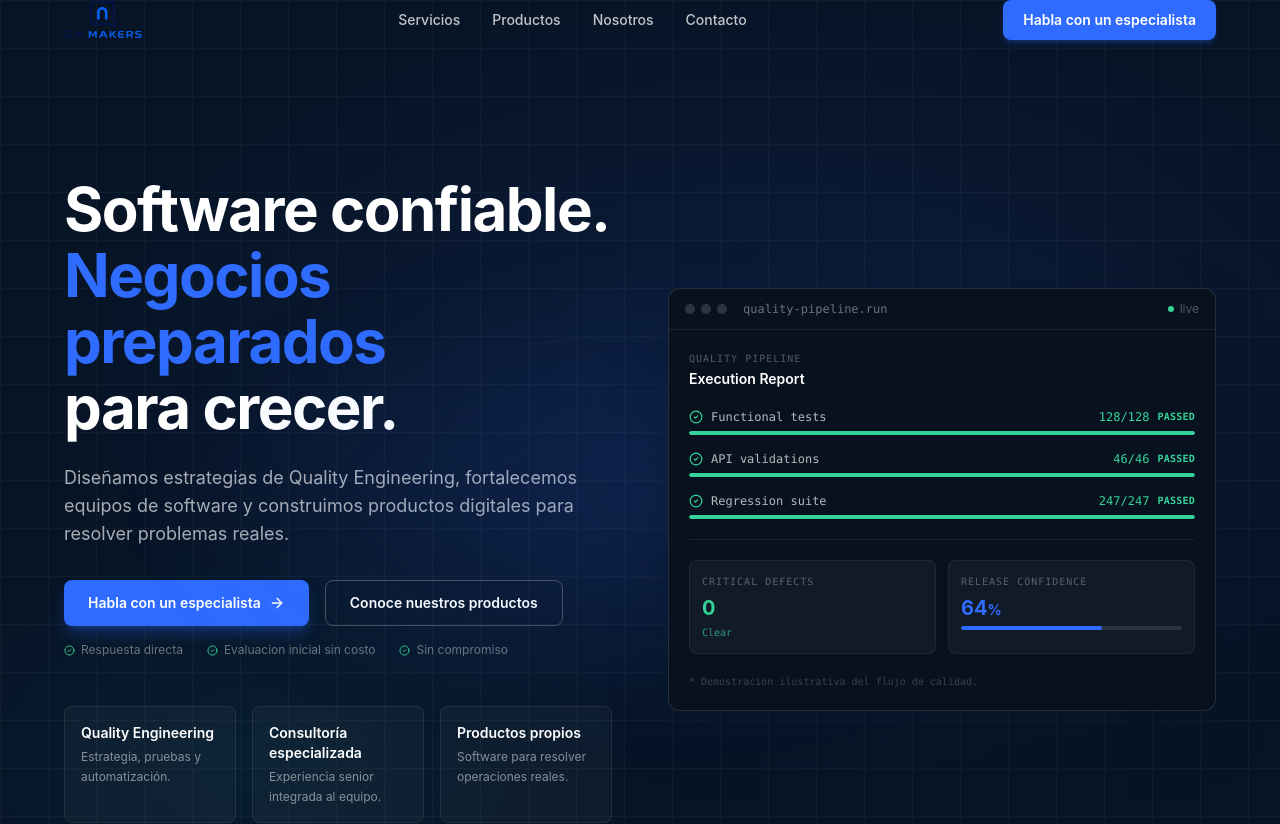
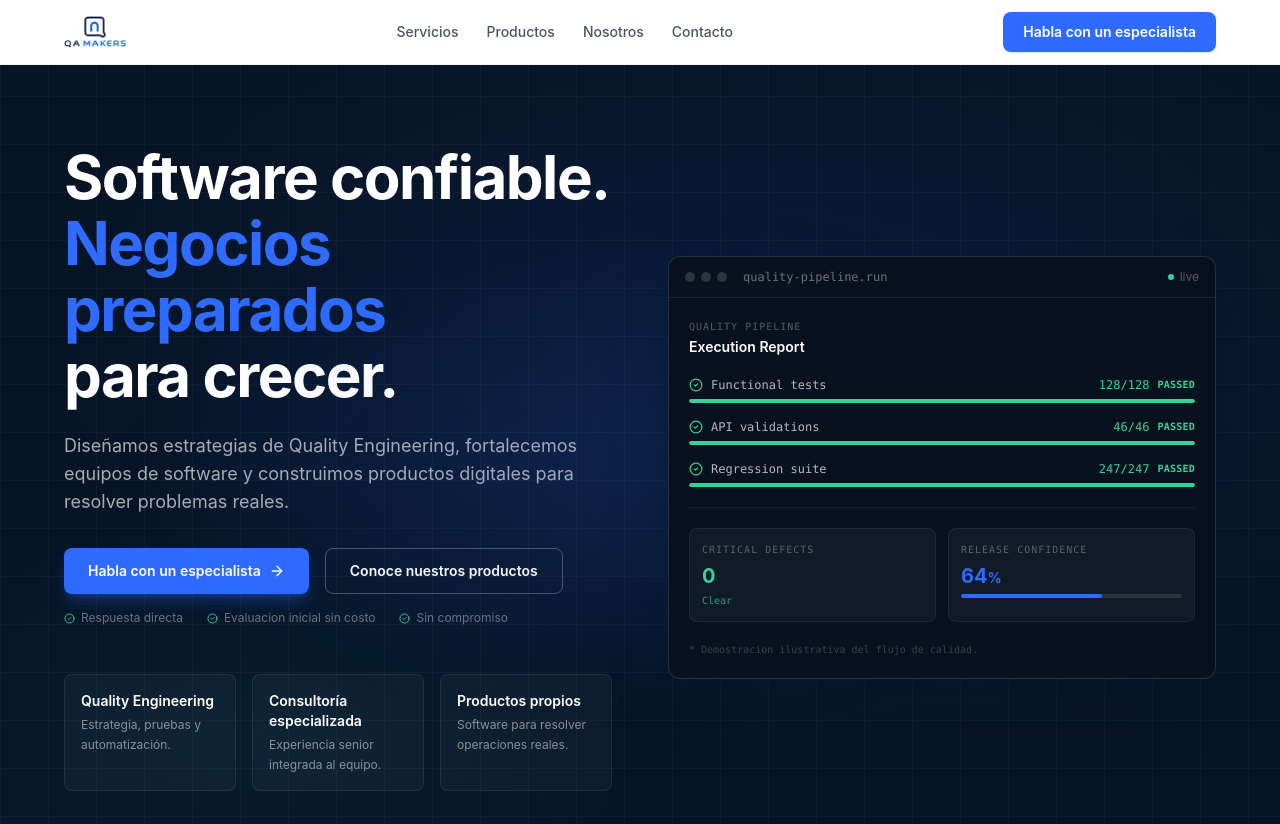
Before and after one commit to QaMakers/qa-makers-corporate, a React (Vite) app: page / in a window 1280 px wide. Shown: the top 824 px of the page. Built offline with nearby package versions, Linux system fonts and the light colour scheme.

Commit message:
Corrección de UX

```diff
--- a/index.html
+++ b/index.html
@@ -2,9 +2,10 @@
 <html lang="es-MX">
   <head>
     <meta charset="UTF-8" />
-    <link rel="icon" type="image/png" sizes="192x192" href="/brand/logo-qamakers.png" />
-    <link rel="icon" type="image/png" sizes="32x32" href="/brand/logo-qamakers.png" />
-    <link rel="apple-touch-icon" href="/brand/logo-qamakers.png" />
+    <link rel="icon" type="image/png" sizes="192x192" href="/brand/favicon_qa.png" />
+    <link rel="icon" type="image/png" sizes="32x32" href="/brand/favicon_qa.png" />
+    <link rel="shortcut icon" href="/brand/favicon_qa.png" />
+    <link rel="apple-touch-icon" href="/brand/favicon_qa.png" />
     <meta name="viewport" content="width=device-width, initial-scale=1.0, viewport-fit=cover" />
 
     <title>QA Makers | Quality Engineering, Consultoría QA y Productos SaaS</title>
--- a/src/components/Hero.tsx
+++ b/src/components/Hero.tsx
@@ -269,7 +269,7 @@ export default function Hero() {
 
   return (
     <section
-      className="relative bg-navy pt-32 pb-24 md:pt-44 md:pb-32 overflow-hidden"
+      className="relative bg-navy pt-28 pb-24 md:pt-36 md:pb-32 overflow-hidden"
       aria-label="Hero"
     >
       {/* Background depth */}
--- a/src/components/Navbar.tsx
+++ b/src/components/Navbar.tsx
@@ -15,41 +15,41 @@ export default function Navbar() {
   const [menuOpen, setMenuOpen] = useState(false);
 
   useEffect(() => {
-    const onScroll = () => setScrolled(window.scrollY > 40);
+    const onScroll = () => setScrolled(window.scrollY > 20);
     window.addEventListener('scroll', onScroll, { passive: true });
     return () => window.removeEventListener('scroll', onScroll);
   }, []);
 
   return (
     <header
-      className={`fixed top-0 left-0 right-0 z-50 transition-all duration-300 ${
+      className={`fixed top-0 left-0 right-0 z-50 bg-white border-b transition-all duration-200 ${
         scrolled
-          ? 'bg-navy/95 backdrop-blur-md border-b border-white/10 shadow-lg shadow-navy/30'
-          : 'bg-transparent border-b border-transparent'
+          ? 'border-gray-100 shadow-[0_1px_12px_rgba(0,0,0,0.07)] py-0'
+          : 'border-gray-100 py-0'
       }`}
       style={{ paddingTop: 'env(safe-area-inset-top, 0px)' }}
     >
-      <nav className="container-content flex items-center justify-between py-4">
-        <a href="#" aria-label="QA Makers — inicio">
+      <nav className="container-content flex items-center justify-between h-16">
+        <a href="#" aria-label="QA Makers — inicio" className="flex items-center shrink-0">
           <QAMakersLogo size="navbar" variant="horizontal" />
         </a>
 
-        <div className="hidden md:flex items-center gap-8">
+        <div className="hidden md:flex items-center gap-7">
           {NAV_LINKS.map((link) => (
             <a
               key={link.href}
               href={link.href}
-              className="relative text-sm font-medium text-white/75 hover:text-white transition-colors group"
+              className="relative text-sm font-medium text-gray-600 hover:text-gray-900 transition-colors group"
             >
               {link.label}
-              <span className="absolute -bottom-0.5 left-0 h-px w-0 bg-electric transition-all duration-300 group-hover:w-full" />
+              <span className="absolute -bottom-0.5 left-0 h-px w-0 bg-electric transition-all duration-250 group-hover:w-full" />
             </a>
           ))}
         </div>
 
         <a
           href="#contacto"
-          className="hidden md:inline-flex items-center rounded bg-electric px-5 py-2.5 text-sm font-semibold text-white hover:bg-electric/90 transition-all duration-200 shadow-md shadow-electric/25 hover:shadow-electric/40"
+          className="hidden md:inline-flex items-center justify-center whitespace-nowrap rounded-lg bg-electric px-5 py-2.5 text-sm font-semibold text-white hover:bg-[#1d5ce6] active:bg-[#1a53d0] transition-colors duration-150 shadow-sm shadow-electric/20"
         >
           Habla con un especialista
         </a>
@@ -57,10 +57,10 @@ export default function Navbar() {
         <button
           type="button"
           aria-label={menuOpen ? 'Cerrar menú' : 'Abrir menú'}
-          className="md:hidden text-white p-1"
+          className="md:hidden text-gray-700 p-1.5 rounded-md hover:bg-gray-100 transition-colors"
           onClick={() => setMenuOpen((open) => !open)}
         >
-          {menuOpen ? <X size={24} /> : <Menu size={24} />}
+          {menuOpen ? <X size={22} /> : <Menu size={22} />}
         </button>
       </nav>
 
@@ -70,15 +70,15 @@ export default function Navbar() {
             initial={{ opacity: 0, height: 0 }}
             animate={{ opacity: 1, height: 'auto' }}
             exit={{ opacity: 0, height: 0 }}
-            transition={{ duration: 0.2 }}
-            className="md:hidden bg-navy/98 backdrop-blur-md border-t border-white/10 overflow-hidden"
+            transition={{ duration: 0.18, ease: 'easeOut' }}
+            className="md:hidden bg-white border-t border-gray-100 overflow-hidden"
           >
-            <div className="container-content flex flex-col gap-5 py-6">
+            <div className="container-content flex flex-col py-5">
               {NAV_LINKS.map((link) => (
                 <a
                   key={link.href}
                   href={link.href}
-                  className="text-sm font-medium text-white/80 hover:text-white"
+                  className="py-3 text-sm font-medium text-gray-700 hover:text-gray-900 border-b border-gray-50 last:border-0"
                   onClick={() => setMenuOpen(false)}
                 >
                   {link.label}
@@ -86,7 +86,7 @@ export default function Navbar() {
               ))}
               <a
                 href="#contacto"
-                className="inline-flex items-center justify-center rounded bg-electric px-5 py-2.5 text-sm font-semibold text-white"
+                className="mt-4 inline-flex items-center justify-center rounded-lg bg-electric px-5 py-3 text-sm font-semibold text-white"
                 onClick={() => setMenuOpen(false)}
               >
                 Habla con un especialista
--- a/src/components/QAMakersLogo.tsx
+++ b/src/components/QAMakersLogo.tsx
@@ -5,9 +5,9 @@ interface QAMakersLogoProps {
 }
 
 const SIZE_MAP = {
-  navbar: 'h-10',
-  footer: 'h-9',
-  default: 'h-14',
+  navbar: 'h-8',
+  footer: 'h-8',
+  default: 'h-12',
 };
 
 export default function QAMakersLogo({
@@ -16,7 +16,12 @@ export default function QAMakersLogo({
   className = '',
 }: QAMakersLogoProps) {
   const heightClass = SIZE_MAP[size];
-  const widthClass = variant === 'compact' ? 'w-auto max-w-[40px]' : 'w-auto';
+  const maxWMap: Record<typeof size, string> = {
+    navbar: 'max-w-[180px]',
+    footer: 'max-w-[160px]',
+    default: 'max-w-[220px]',
+  };
+  const widthClass = variant === 'compact' ? 'w-auto max-w-[40px]' : `w-auto ${maxWMap[size]}`;
 
   return (
     <img
```
